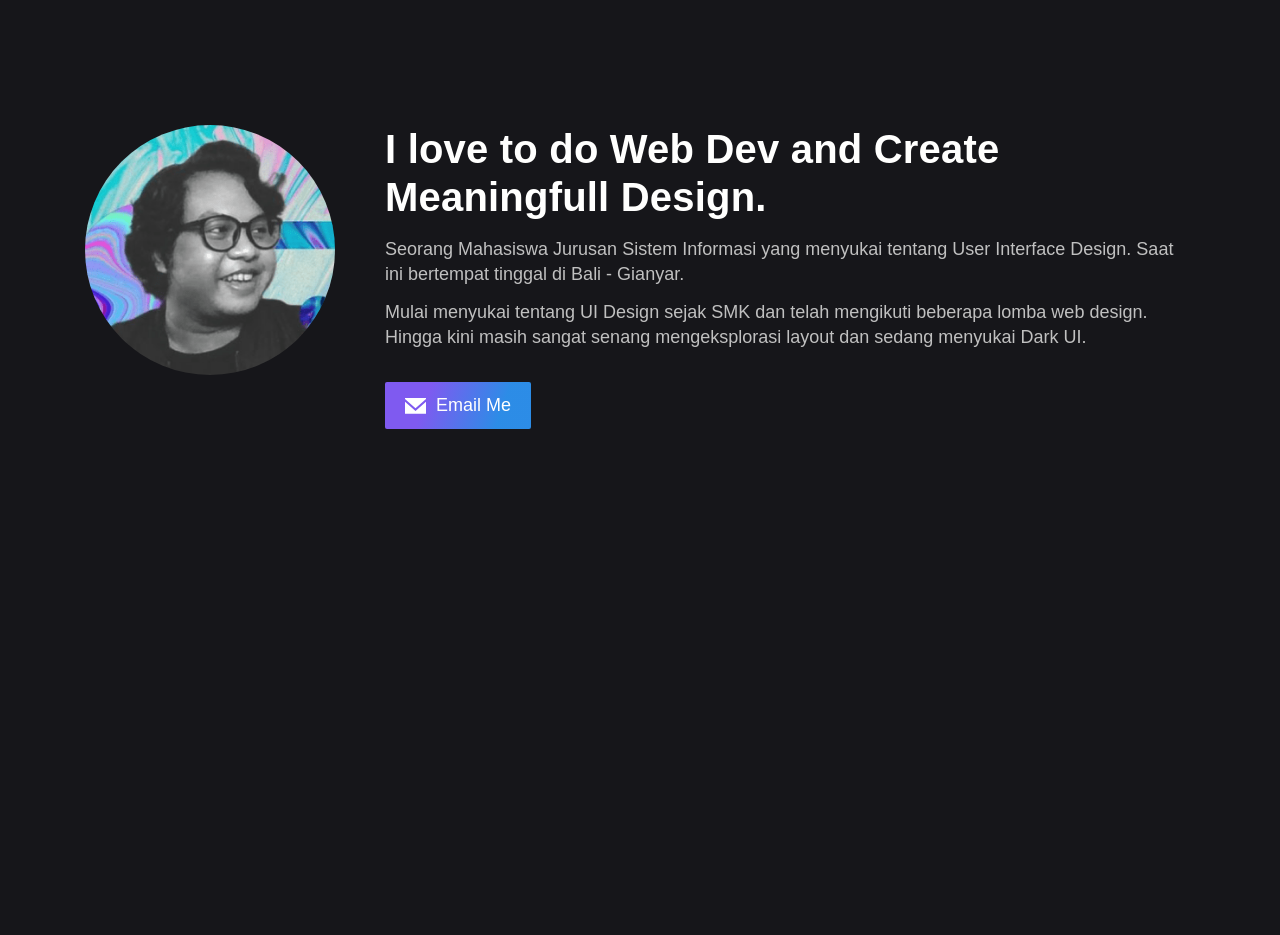
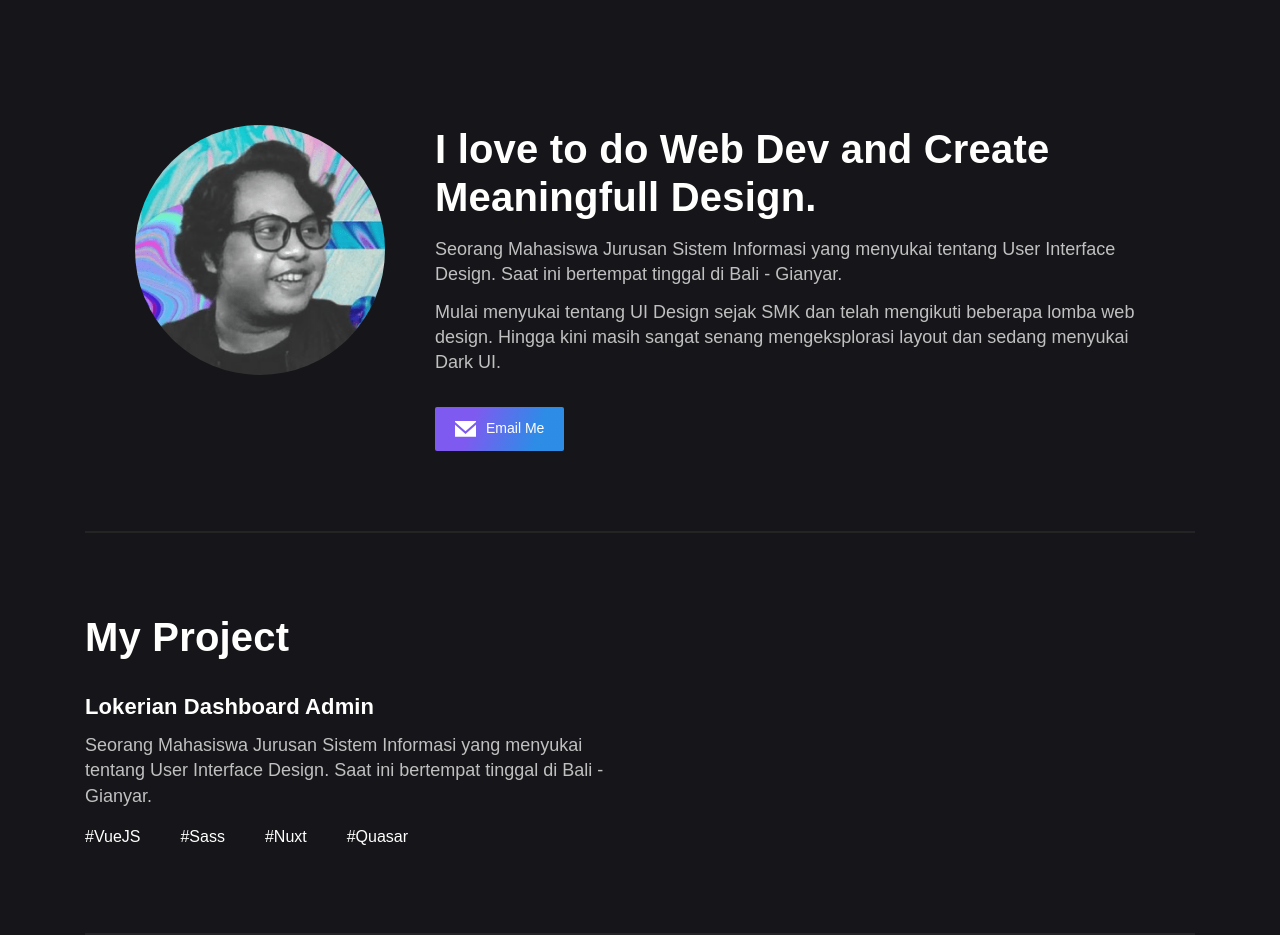
Before and after one commit to cahyadikrishna/cahyadikrishna.github.io, a Nuxt app: page / in a window 1280 px wide. Shown: the part 1180-2115 px from the top of the page. Before the commit the page ends 1689 px from the top, so only its background shows below. Built offline with nearby package versions, Linux system fonts and the light colour scheme.

Commit message:
Implement project section

```diff
--- a/components/DefaultButton.vue
+++ b/components/DefaultButton.vue
@@ -18,9 +18,10 @@
   padding: 12px 20px;
   text-decoration: none;
   gap: 10px;
+  transition: 0.4s, background-position 0s;
 
   &:hover {
-    background-position: right center;
+    background-image: var(--gradient-primary);
   }
 }
 </style>
--- a/components/DefaultAbout.vue
+++ b/components/HomeAbout.vue
@@ -29,7 +29,7 @@
             placeholder="Email Me"
           >
             <img alt="" class="btn-icon" src="@/assets/icons/email.svg" />
-            <span class="text-heading-6 text-medium">Email Me</span>
+            <span class="text-body-3 text-medium">Email Me</span>
           </DefaultButton>
         </div>
       </div>
@@ -45,6 +45,7 @@
   &-wrapper {
     display: flex;
     gap: 50px;
+    padding: 0 50px;
   }
 }
 
--- /dev/null
+++ b/components/HomeProject.vue
@@ -0,0 +1,58 @@
+<template>
+  <section class="project">
+    <div class="container">
+      <h2 class="text-heading-2 text-bold">My Project</h2>
+
+      <div class="project-wrapper">
+        <div class="project-item">
+          <h3 class="text-heading-4 text-semibold">Lokerian Dashboard Admin</h3>
+          <p class="text-body-1">
+            Seorang Mahasiswa Jurusan Sistem Informasi yang menyukai tentang
+            User Interface Design. Saat ini bertempat tinggal di Bali - Gianyar.
+          </p>
+          <div class="hastags">
+            <span>#VueJS</span>
+            <span>#Sass</span>
+            <span>#Nuxt</span>
+            <span>#Quasar</span>
+          </div>
+        </div>
+      </div>
+    </div>
+  </section>
+</template>
+
+<style scoped lang="scss">
+.container {
+  border: 2px solid var(--black-secondary);
+  border-width: 2px 0 2px 0;
+  padding: 80px 0;
+}
+
+.project {
+  &-wrapper {
+    display: flex;
+    flex-wrap: wrap;
+    margin-top: 32px;
+  }
+
+  &-item {
+    width: 540px;
+
+    p {
+      margin-top: 12px;
+      color: var(--gray-primary);
+    }
+  }
+}
+
+.hastags {
+  display: flex;
+  gap: 40px;
+  margin-top: 12px;
+
+  span {
+    font-weight: 500;
+  }
+}
+</style>
--- a/pages/index.vue
+++ b/pages/index.vue
@@ -1,6 +1,7 @@
 <template>
   <NuxtLayout>
-    <DefaultBanner />
-    <DefaultAbout />
+    <HomeBanner />
+    <HomeAbout />
+    <HomeProject />
   </NuxtLayout>
 </template>
```
Also changed, not shown: components/HomeBanner.vue (renamed from components/DefaultBanner.vue).
